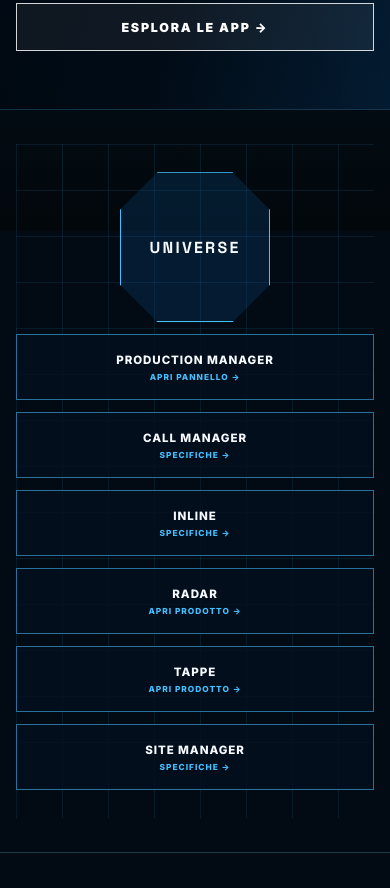
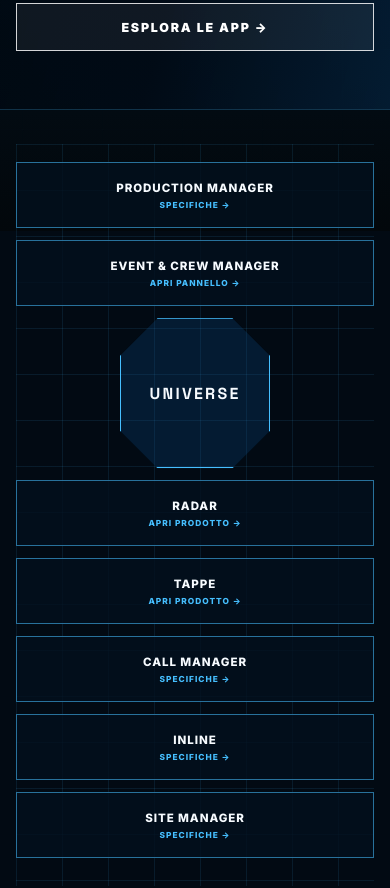
Before and after one commit to Atelierbris/atelier-bris, a plain HTML site: page cms/universe/index.html in a window 390 px wide. Shown: the part 613-1501 px from the top of the page. Drawn offline with Linux system fonts and the light colour scheme.

Commit message:
Add Event and Crew Manager to Universe platform

```diff
--- a/cms/universe/index.html
+++ b/cms/universe/index.html
@@ -24,7 +24,7 @@
         <section class="universe-detail-hero">
           <div class="container"><p class="eyebrow reveal">The platform</p><h1 class="reveal">One core, four web apps,<br /><span>one foundation.</span></h1><p class="lead reveal">Universe collega organizzazioni, programma, luoghi, contenuti e pubblico: una piattaforma comune per far funzionare la cultura dal primo piano al momento live.</p><div class="actions reveal"><a class="btn universe-primary" href="../../contact/index.html">Richiedi una demo &rarr;</a><a class="btn" href="#apps">Esplora le app &rarr;</a></div></div>
         </section>
-        <section class="section universe-system universe-detail-map"><div class="container"><div class="universe-map reveal"><a class="universe-module universe-event-crew" href="https://bright-universe-panel.vercel.app/it" target="_blank" rel="noopener">Production Manager <span>Apri pannello &rarr;</span></a><a class="universe-module" href="#call-manager">Call Manager <span>Specifiche &rarr;</span></a><a class="universe-module" href="#inline">Inline <span>Specifiche &rarr;</span></a><div class="universe-core">Universe</div><a class="universe-module" href="https://radar-bright-universe.vercel.app/" target="_blank" rel="noopener">Radar <span>Apri prodotto &rarr;</span></a><a class="universe-module" href="https://tappe-tourexperience.com/" target="_blank" rel="noopener">Tappe <span>Apri prodotto &rarr;</span></a><a class="universe-module universe-site-manager" href="#site-manager">Site Manager <span>Specifiche &rarr;</span></a></div></div></section>
+        <section class="section universe-system universe-detail-map"><div class="container"><div class="universe-map reveal"><a class="universe-module universe-production-manager" href="../../contact/index.html">Production Manager <span>Specifiche &rarr;</span></a><a class="universe-module universe-event-crew" href="https://bright-universe-panel.vercel.app/it" target="_blank" rel="noopener">Event &amp; Crew Manager <span>Apri pannello &rarr;</span></a><div class="universe-core">Universe</div><a class="universe-module universe-radar" href="https://radar-bright-universe.vercel.app/" target="_blank" rel="noopener">Radar <span>Apri prodotto &rarr;</span></a><a class="universe-module universe-tappe" href="https://tappe-tourexperience.com/" target="_blank" rel="noopener">Tappe <span>Apri prodotto &rarr;</span></a><a class="universe-module universe-call-manager" href="#call-manager">Call Manager <span>Specifiche &rarr;</span></a><a class="universe-module universe-inline" href="#inline">Inline <span>Specifiche &rarr;</span></a><a class="universe-module universe-site-manager" href="#site-manager">Site Manager <span>Specifiche &rarr;</span></a></div></div></section>
         <section class="section universe-capabilities"><div class="container"><p class="eyebrow">Inside Universe</p><div class="universe-capability-grid"><article><b>01</b><h3>People &amp; Organisations</h3><p>Contatti, ruoli e team in un unico archivio.</p></article><article><b>02</b><h3>Projects &amp; Editions</h3><p>Ogni evento con contesto, obiettivi e storico.</p></article><article><b>03</b><h3>Programme</h3><p>Agenda, appuntamenti e run of show.</p></article><article><b>04</b><h3>Content &amp; Sites</h3><p>Contenuti distribuiti su ogni touchpoint.</p></article><article><b>05</b><h3>Media Library</h3><p>Asset ordinati, pronti per il team.</p></article><article><b>06</b><h3>Production</h3><p>Spazi, risorse e flussi operativi.</p></article><article><b>07</b><h3>Box Office</h3><p>Biglietti, accessi e dati di pubblico.</p></article><article><b>08</b><h3>Shifts &amp; Lists</h3><p>Staff e liste sempre allineati.</p></article><article><b>09</b><h3>Access &amp; Permissions</h3><p>Permessi chiari per ogni ruolo.</p></article></div></div></section>
         <section class="section universe-web-apps" id="apps"><div class="container"><div class="universe-section-heading reveal"><p class="eyebrow">The web apps</p><h2>Tools that share <span class="cyan-text">one foundation.</span></h2></div><div class="universe-app-list"><a id="call-manager" href="../../contact/index.html"><strong>01</strong><div><h3>Call Manager</h3><p>Open calls, candidature, giurie e risultati.</p></div><span>Specifiche &rarr;</span></a><a id="radar" href="https://radar-bright-universe.vercel.app/" target="_blank" rel="noopener"><strong>02</strong><div><h3>Radar</h3><p>Opportunità, funding, lead e relazioni.</p></div><span>Apri prodotto &rarr;</span></a><a id="inline" href="../../contact/index.html"><strong>03</strong><div><h3>Inline</h3><p>Code live e time slot per eventi.</p></div><span>Specifiche &rarr;</span></a><a href="https://tappe-tourexperience.com/" target="_blank" rel="noopener"><strong>04</strong><div><h3>Tappe</h3><p>Visitor trails, guide e percorsi connessi.</p></div><span>Apri prodotto &rarr;</span></a><a id="site-manager" href="../../contact/index.html"><strong>05</strong><div><h3>Site Manager</h3><p>Spazi, squadre e attività sul posto.</p></div><span>Specifiche &rarr;</span></a></div></div></section>
         <section class="universe-principles"><div class="container"><article><b>01</b><h3>One login</h3><p>Un accesso, un ecosistema.</p></article><article><b>02</b><h3>One archive</h3><p>Dati utili, sempre ritrovabili.</p></article><article><b>03</b><h3>Each app owns its data</h3><p>Responsabilità chiare.</p></article><article><b>04</b><h3>Permissions stay central</h3><p>Ruoli e controllo, senza complessità.</p></article><article><b>05</b><h3>Switch any app off</h3><p>Modulare, per davvero.</p></article></div></section>
--- a/styles.css
+++ b/styles.css
@@ -1563,6 +1563,14 @@
 .universe-detail-hero h1 span { color: var(--universe); }
 .universe-detail-hero .lead { max-width: 690px; }
 .universe-detail-map { padding-top: 34px; padding-bottom: 34px; }
+.universe-detail-map .universe-map { grid-template-rows: repeat(2, 72px); min-height: 298px; padding-top: 18px; }
+.universe-detail-map .universe-production-manager { grid-column: 1; grid-row: 1; position: static; width: auto; transform: none; }
+.universe-detail-map .universe-event-crew { grid-column: 2; grid-row: 1; position: static; width: auto; transform: none; }
+.universe-detail-map .universe-core { grid-column: 3; grid-row: 1 / span 2; }
+.universe-detail-map .universe-radar { grid-column: 4; grid-row: 1; }
+.universe-detail-map .universe-tappe { grid-column: 5; grid-row: 1; }
+.universe-detail-map .universe-call-manager { grid-column: 1; grid-row: 2; }
+.universe-detail-map .universe-inline { grid-column: 2; grid-row: 2; }
 .universe-web-apps { border-top: 1px solid var(--line); }
 .universe-app-list { display: grid; gap: 10px; }
 .universe-app-list a { display: grid; grid-template-columns: 54px minmax(0, 1fr) auto; gap: 24px; align-items: center; min-height: 112px; padding: 22px 28px; border: 1px solid rgba(70,191,255,.28); background: rgba(2,12,22,.52); color: var(--text); transition: transform .3s ease, border-color .3s ease, background .3s ease; }
@@ -1586,6 +1594,17 @@
   .universe-core { grid-column: span 2; grid-row: 1; }
   .universe-event-crew { position: static; width: auto; grid-column: span 2; }
   .universe-site-manager { position: static; width: auto; transform: none; grid-column: span 2; }
+  .universe-detail-map .universe-map { grid-template-rows: none; }
+  .universe-detail-map .universe-production-manager,
+  .universe-detail-map .universe-event-crew,
+  .universe-detail-map .universe-core,
+  .universe-detail-map .universe-radar,
+  .universe-detail-map .universe-tappe,
+  .universe-detail-map .universe-call-manager,
+  .universe-detail-map .universe-inline { grid-column: auto; grid-row: auto; }
+  .universe-detail-map .universe-production-manager,
+  .universe-detail-map .universe-event-crew,
+  .universe-detail-map .universe-core { grid-column: span 2; }
   .universe-principles .container { grid-template-columns: repeat(3, 1fr); }
 }
 
@@ -1602,6 +1621,9 @@
   .universe-core { grid-column: 1; }
   .universe-event-crew { grid-column: 1; }
   .universe-site-manager { grid-column: 1; }
+  .universe-detail-map .universe-production-manager,
+  .universe-detail-map .universe-event-crew,
+  .universe-detail-map .universe-core { grid-column: 1; }
   .universe-spec-heading { align-items: start; flex-direction: column; }
   .universe-spec-grid { grid-template-columns: 1fr; }
   .universe-detail-hero { min-height: 0; padding: 118px 0 58px; }
```
